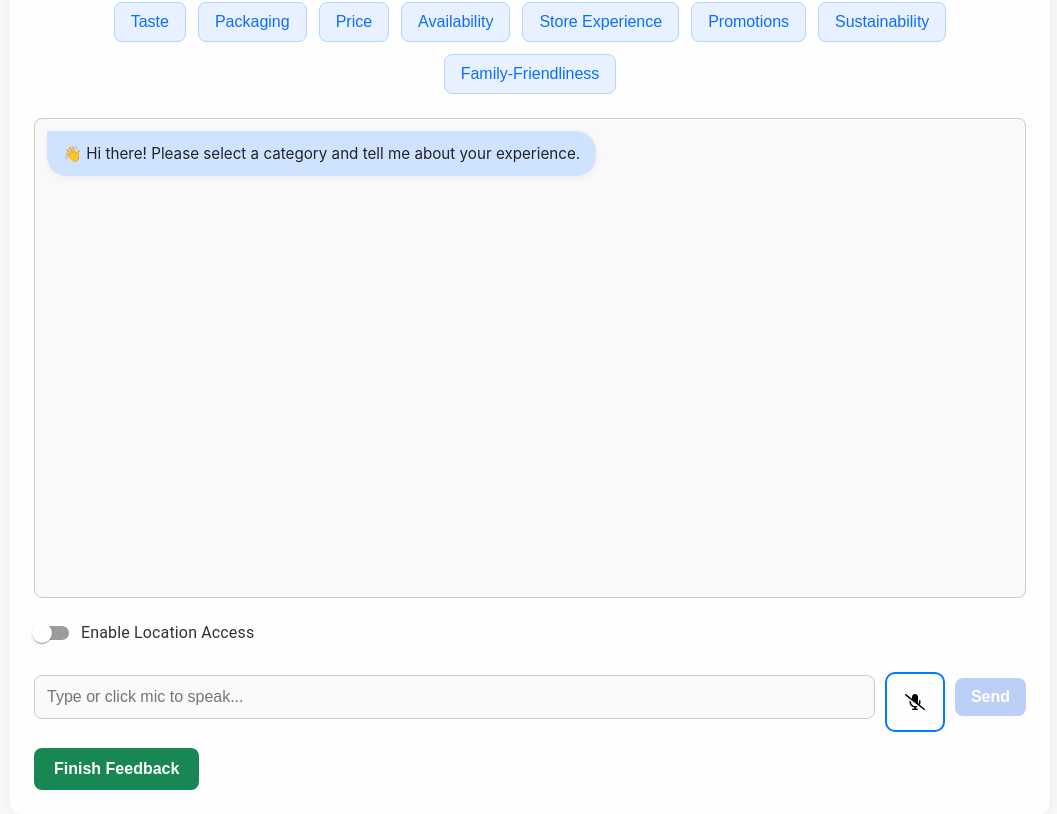
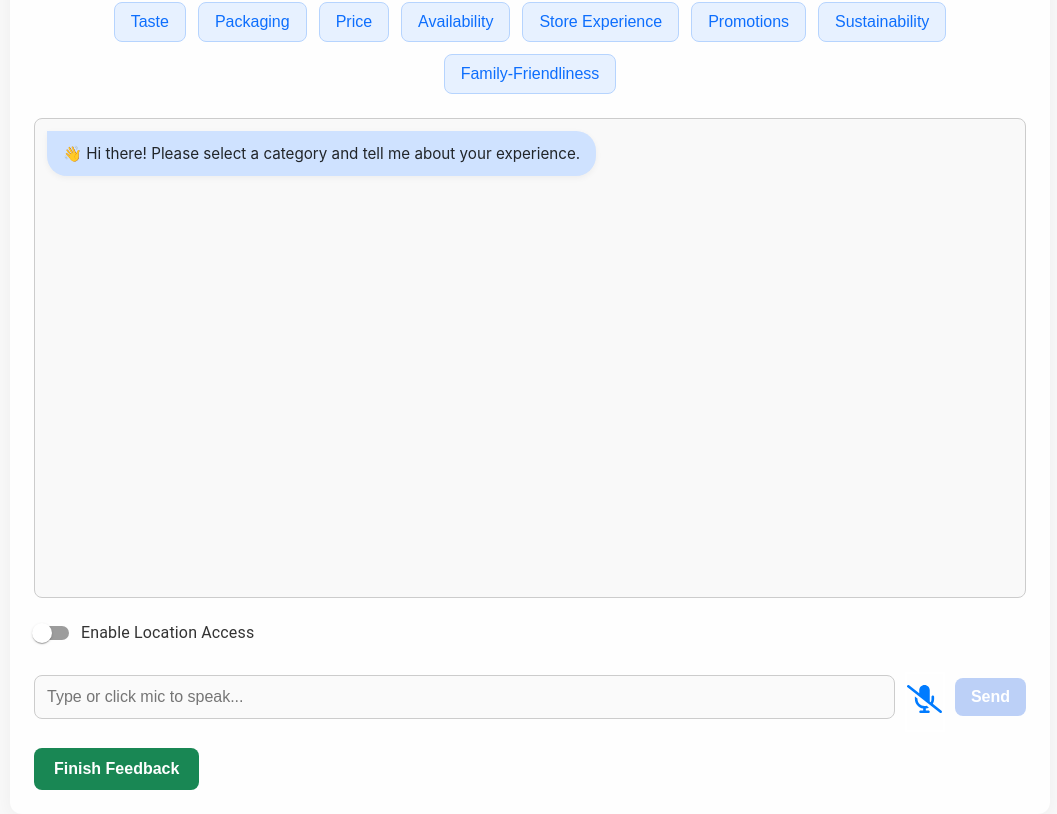
Before and after one commit to tylerpierson/voice-of-the-shopper, a React (Create React App) app in the folder frontend/: page / in a window 1280 px wide. Shown: the part 241-1055 px from the top of the page, without its empty margins (110-1167 px from the left). Built offline with nearby package versions, Linux system fonts and the light colour scheme.

Commit message:
Updated Voice icon and interactive behaviour
Updated Voice icon and interactive behaviour

```diff
--- a/frontend/src/components/VoiceInput/VoiceInput.js
+++ b/frontend/src/components/VoiceInput/VoiceInput.js
@@ -88,12 +88,15 @@ const VoiceInput = ({ onSpeechResult, handlePlaceHolder }) => {
   return (
     <div className={styles.micContainer}>
       <button
-        onClick={toggleListening}
-        className={`${styles.micButton} ${isListening ? styles.micActive : ''}`}
-        title={isListening ? 'Mute Microphone' : 'Unmute Microphone'}
-      >
-        <FontAwesomeIcon icon={isListening ? faMicrophone : faMicrophoneSlash} />
-      </button>
+  onClick={toggleListening}
+  className={`${styles.micButton} ${isListening ? styles.micActive : ''}`}
+  title={isListening ? 'Mute Microphone' : 'Unmute Microphone'}
+>
+  <FontAwesomeIcon
+    icon={isListening ? faMicrophone : faMicrophoneSlash}
+    className={styles.micIcon}
+  />
+</button>
     </div>
   );
 };
--- a/frontend/src/components/VoiceInput/VoiceInput.module.scss
+++ b/frontend/src/components/VoiceInput/VoiceInput.module.scss
@@ -7,46 +7,37 @@
 
   .micButton {
     background: none;
-    border: 2px solid #007bff;  /* Blue border to give the button a clear outline */
+    border: 2px solid #ffffff; /* White border */
     cursor: pointer;
     display: inline-flex;
     align-items: center;
     justify-content: center;
-    width: 60px;  /* Set a fixed width for the square button */
-    height: 60px;  /* Set a fixed height for the square button */
-    border-radius: 10px;  /* Optional: rounded corners for the button */
+    width: 40px;
+    height: 60px;
     padding: 0;
+    padding-bottom: 5px;
+    transition: border-color 0.3s ease-in-out;
+  }
+
+  .micIcon {
+    font-size: 28px;
+    color: #007bff; /* Blue mic by default */
     transition: color 0.3s ease-in-out;
   }
 
-  .micIcon {
-    transition: transform 0.3s ease-in-out;
-    font-size: 28px;  /* Ensure the icon is appropriately sized */
-  }
-
-  .micActive {
-    color: #ff3b30;  /* Red color for active speaking state */
-  }
-
-  .micInactive {
-    color: #007bff;  /* Blue color for idle state */
-  }
-
   .micActive .micIcon {
-    animation: flicker 0.5s infinite alternate;
+    color: #ff3b30; /* Red mic when speaking */
+    animation: flicker 0.6s infinite alternate;
   }
 
   @keyframes flicker {
     0% {
-      opacity: 0.9;
-    //   transform: scale(1);  /* No scaling at s   tart */
+      opacity: 1;
     }
     50% {
-      opacity: 0.4;  /* Flicker effect by reducing opacity */
-    //   transform: scale(1.05);  /* Slightly scale the icon */
+      opacity: 0.3;
     }
     100% {
-      opacity: 0.9;
-    //   transform: scale(1);  /* Return to normal scale */
+      opacity: 1;
     }
   }
```
